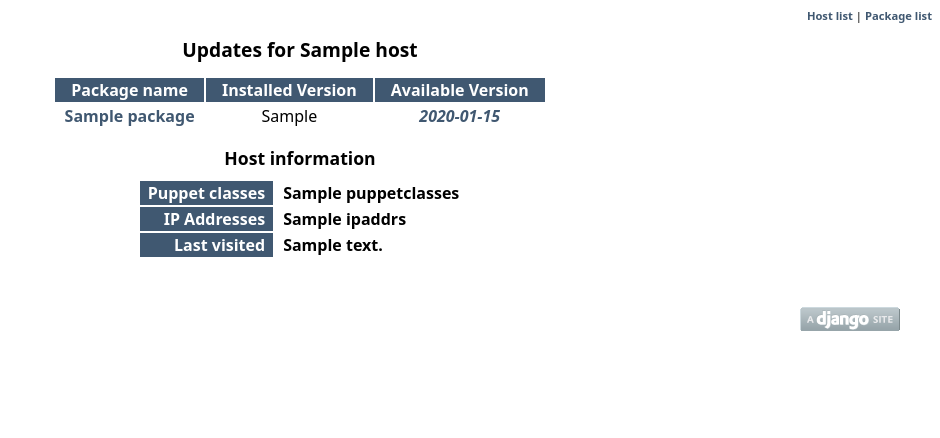
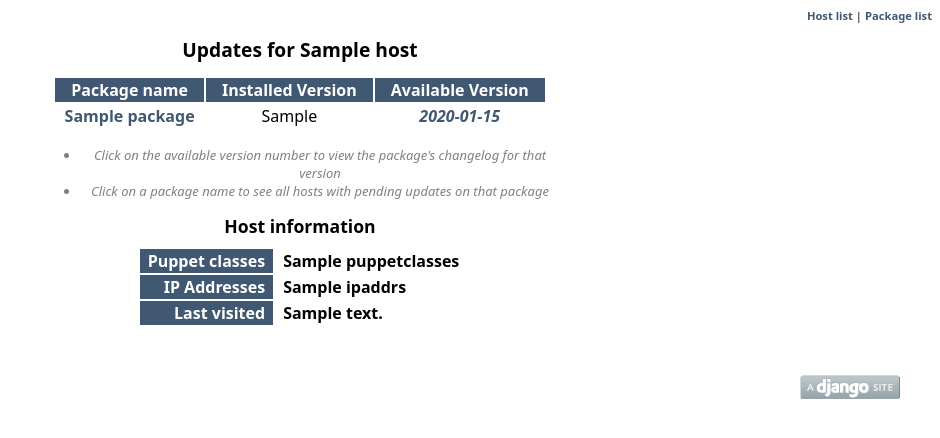
Before and after one commit to servermon/servermon, a Django app: template updates/templates/hostview.html in a window 1280 px wide. Shown: the top 438 px of the page, without its empty margins (340-1280 px from the left). Run offline with Django 3.2, Linux system fonts and the light colour scheme; the template is opened without the code that fills it: most values are stand-ins (such as "Sample title", 1, 10 or a date in 2020).

Commit message:
Added simple instructions for the interface

```diff
--- a/static/updates.css
+++ b/static/updates.css
@@ -68,3 +68,13 @@ td {
 .changelog {
 	font-style: italic;
 }
+
+.instructions {
+	font-size: small;
+	font-style: italic;
+	color: gray;
+	width: 40em;
+	margin-left: auto;
+	margin-right: auto;
+	text-align: center;
+}
--- a/updates/templates/hostlist.html
+++ b/updates/templates/hostlist.html
@@ -10,4 +10,8 @@
 <tr><td><a href="/hosts/{{ host.hostname }}">{{ host.hostname }}</a></td>	<td>{{ host.update_set.count }} updates</td>	<td><em><small>{{ host.lastvisit }}</small></em></td></tr>
 {% endfor %}
 </table>
+
+<div class="instructions">
+Click on a hostname to see all pending package updates for that host.
+</div>
 {% endblock %}
--- a/updates/templates/hostview.html
+++ b/updates/templates/hostview.html
@@ -10,6 +10,12 @@
 <tr><td><a href="/packages/{{ update.package.name }}">{{ update.package.name }}</a></td>	<td>{{ update.installedVersion }}</td>	<td class="changelog"><a href="http://changelogs.debian.net/{{ update.package.sourcename }}#{{ update.candidateVersion }}" target="_blank">{{ update.candidateVersion }}</a></td></tr>
 {% endfor %}
 </table>
+<div class="instructions">
+<ul>
+<li>Click on the available version number to view the package's changelog for that version</li>
+<li>Click on a package name to see all hosts with pending updates on that package</li>
+</ul>
+</div>
 
 <h2>Host information</h2>
 <div class="hostinfo">
--- a/updates/templates/packagelist.html
+++ b/updates/templates/packagelist.html
@@ -10,4 +10,9 @@
 <tr><td><a href="{{ package.name }}">{{ package.name }}</a></td>	<td>{{ package.hosts.count }} hosts</td></tr>
 {% endfor %}
 </table>
+
+<div class="instructions">
+Click on a package name to see the list of all hosts with a pending update on that package.
+</div>
+
 {% endblock %}
```
Also changed, not shown: updates/templates/packageview.html (+7 -0 lines).
